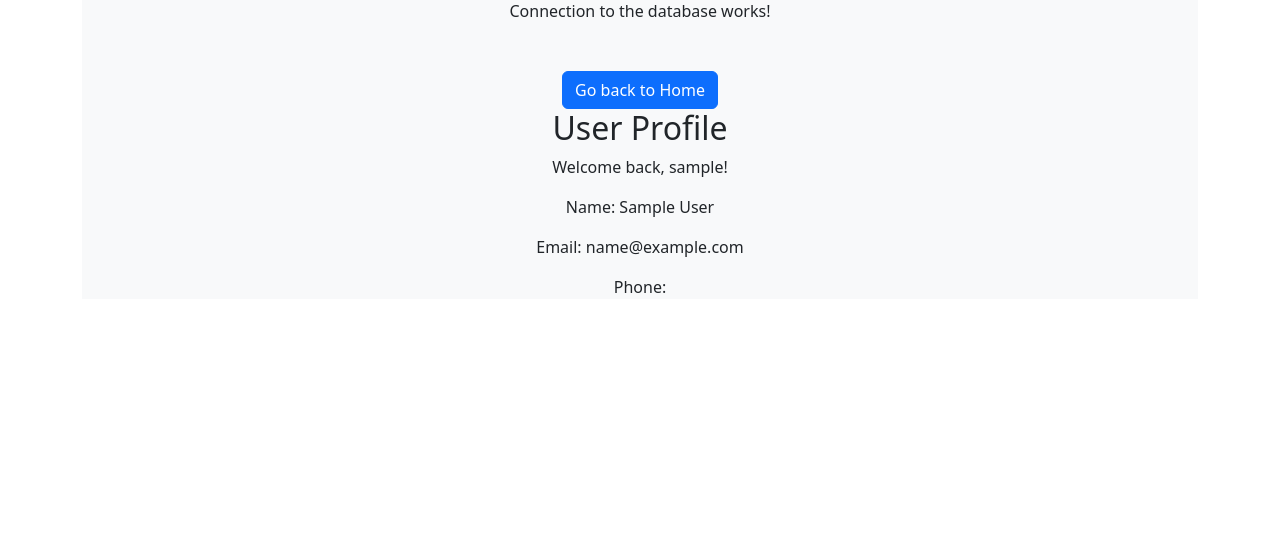
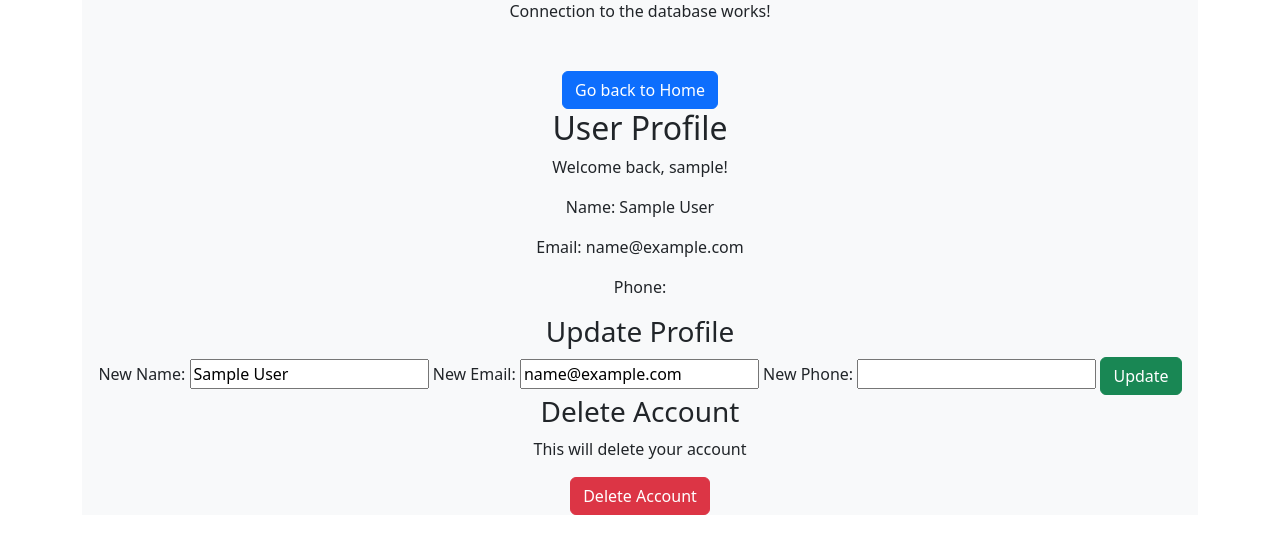
Before and after one commit to AniketCS/BookstoreWebsite, a PHP site: page /profile.php in a window 1280 px wide. Shown: the part 49-603 px from the top of the page. Run offline with PHP 8.4, Linux system fonts and the light colour scheme; the visitor is signed in with stand-in values (Sample User, id 1).

Commit message:
profile now updatable and can be deleted by user

```diff
--- a/profile.php
+++ b/profile.php
@@ -9,17 +9,42 @@
 
 $user_id = $_SESSION['user_id'];
 
-
+// Fetching user data with prepared statement to prevent SQL Injection
 $sql = "SELECT * FROM Customers WHERE CustomerID = ?";
 $stmt = $pdo->prepare($sql);
 $stmt->execute([$user_id]);
 
 if ($stmt->rowCount() == 1) {
     $user = $stmt->fetch(PDO::FETCH_ASSOC);
+} else {
+    echo "User not found.";
+    exit();
 }
-else {
 
-    echo "User not found.";
+// Updating user profile with prepared statement and sanitizing data
+if ($_SERVER['REQUEST_METHOD'] == 'POST' && isset($_POST['update_profile'])) {
+    $newName = htmlspecialchars($_POST['new_name']);
+    $newEmail = htmlspecialchars($_POST['new_email']);
+    $newPhone = htmlspecialchars($_POST['new_phone']);
+
+    // prepared statement to prevent SQL Injection
+    $updateSql = "UPDATE Customers SET Name = ?, Email = ?, Phone = ? WHERE CustomerID = ?";
+    $updateStmt = $pdo->prepare($updateSql);
+    $updateStmt->execute([$newName, $newEmail, $newPhone, $user_id]);
+
+
+    $stmt->execute([$user_id]);
+    $user = $stmt->fetch(PDO::FETCH_ASSOC);
+}
+
+// Deleting user account with prepared statement to prevent SQL Injection
+if ($_SERVER['REQUEST_METHOD'] == 'POST' && isset($_POST['delete_account'])) {
+    $deleteSql = "DELETE FROM Customers WHERE CustomerID = ?";
+    $deleteStmt = $pdo->prepare($deleteSql);
+    $deleteStmt->execute([$user_id]);
+
+    session_destroy();
+    header("Location: index.php");
     exit();
 }
 ?>
@@ -36,12 +61,31 @@
     <div class="container mt-5">
         <a href="index.php" class="btn btn-primary">Go back to Home</a>
         <h2>User Profile</h2>
-        <p>Welcome back, <?= $_SESSION['username'] ?>!</p>
-        <p>Name: <?= $user['Name'] ?></p>
-        <p>Email: <?= $user['Email'] ?></p>
-        <p>Phone: <?= $user['Phone'] ?></p>
+        <p>Welcome back, <?= htmlspecialchars($_SESSION['username']) ?>!</p>
+        <p>Name: <?= htmlspecialchars($user['Name']) ?></p>
+        <p>Email: <?= htmlspecialchars($user['Email']) ?></p>
+        <p>Phone: <?= htmlspecialchars($user['Phone']) ?></p>
 
+        <!-- using htmlspecialchars for dealing with SQL Injections -->
+        <form method="post" action="">
+            <h3>Update Profile</h3>
+            <label for="new_name">New Name:</label>
+            <input type="text" name="new_name" value="<?= htmlspecialchars($user['Name']) ?>" required>
 
+            <label for="new_email">New Email:</label>
+            <input type="email" name="new_email" value="<?= htmlspecialchars($user['Email']) ?>" required>
+
+            <label for="new_phone">New Phone:</label>
+            <input type="text" name="new_phone" value="<?= htmlspecialchars($user['Phone']) ?>" required>
+
+            <button type="submit" name="update_profile" class="btn btn-success">Update</button>
+        </form>
+
+        <form method="post" action="">
+            <h3>Delete Account</h3>
+            <p>This will delete your account</p>
+            <button type="submit" name="delete_account" class="btn btn-danger">Delete Account</button>
+        </form>
     </div>
 </body>
 </html>
```
